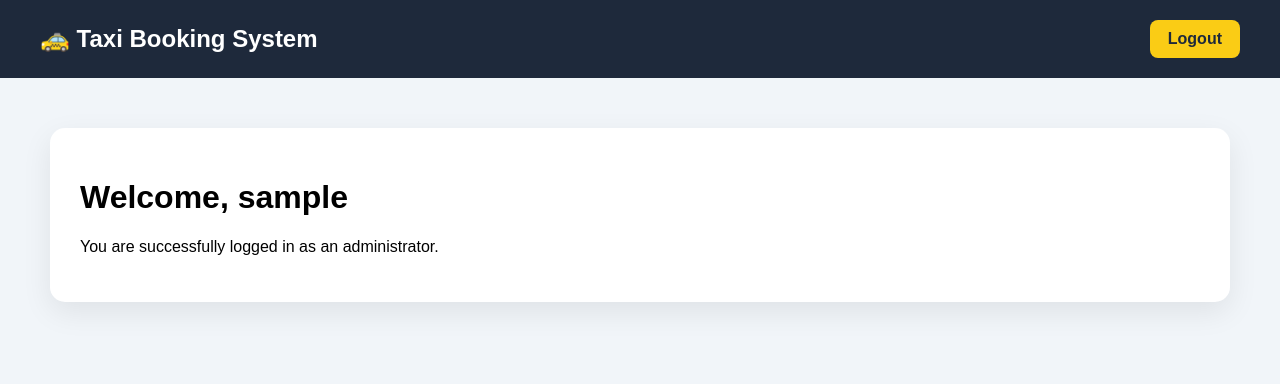
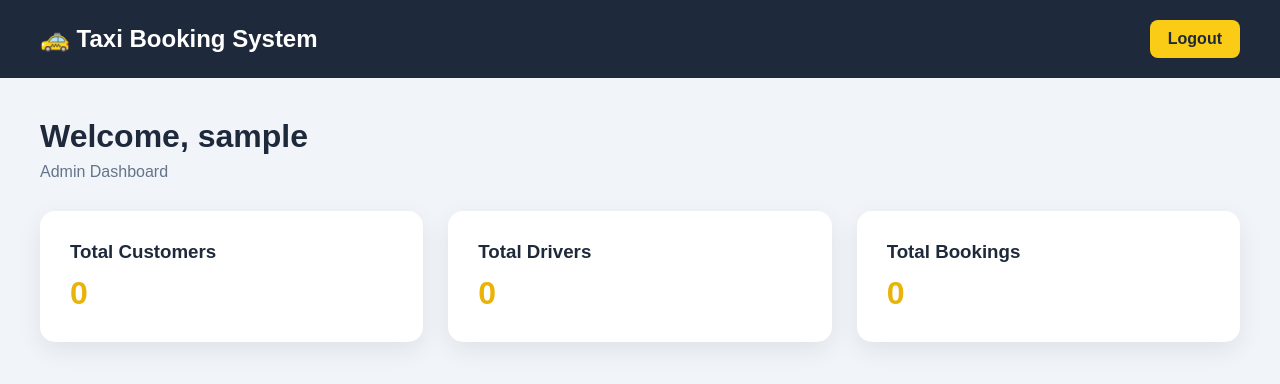
Before and after one commit to Avanipatel910/TaxiBookingSystem, a Django app: page /dashboard/ in a window 1280 px wide. Shown: the top 384 px of the page. Run offline with Django 5.2, Linux system fonts and the light colour scheme; the visitor is signed in with stand-in values (Sample User, id 1).

Commit message:
Task 5 - Create basic admin dashboard

```diff
--- a/templates/dashboard.html
+++ b/templates/dashboard.html
@@ -3,13 +3,20 @@
 <head>
     <meta charset="UTF-8">
     <meta name="viewport" content="width=device-width, initial-scale=1.0">
+
     <title>Admin Dashboard | Taxi Booking System</title>
 
     <style>
+        * {
+            margin: 0;
+            padding: 0;
+            box-sizing: border-box;
+        }
+
         body {
-            margin: 0;
             font-family: Arial, sans-serif;
             background: #f1f5f9;
+            color: #1e293b;
         }
 
         .navbar {
@@ -26,23 +33,61 @@
         }
 
         .logout {
+            background: #facc15;
             color: #1e293b;
-            background: #facc15;
+            text-decoration: none;
             padding: 10px 18px;
-            text-decoration: none;
             border-radius: 8px;
             font-weight: bold;
         }
 
         .container {
-            padding: 50px;
+            padding: 40px;
+        }
+
+        .welcome {
+            margin-bottom: 30px;
+        }
+
+        .welcome h1 {
+            margin-bottom: 8px;
+        }
+
+        .welcome p {
+            color: #64748b;
+        }
+
+        .cards {
+            display: grid;
+            grid-template-columns: repeat(3, 1fr);
+            gap: 25px;
         }
 
         .card {
             background: white;
             padding: 30px;
             border-radius: 15px;
-            box-shadow: 0 10px 30px rgba(0, 0, 0, .08);
+            box-shadow: 0 8px 25px rgba(0, 0, 0, 0.08);
+        }
+
+        .card h3 {
+            margin-bottom: 12px;
+        }
+
+        .number {
+            font-size: 32px;
+            font-weight: bold;
+            color: #eab308;
+        }
+
+        @media (max-width: 768px) {
+            .cards {
+                grid-template-columns: 1fr;
+            }
+
+            .container {
+                padding: 20px;
+            }
         }
     </style>
 </head>
@@ -58,10 +103,31 @@
     </div>
 
     <div class="container">
-        <div class="card">
+
+        <div class="welcome">
             <h1>Welcome, {{ request.user.username }}</h1>
-            <p>You are successfully logged in as an administrator.</p>
+            <p>Admin Dashboard</p>
         </div>
+
+        <div class="cards">
+
+            <div class="card">
+                <h3>Total Customers</h3>
+                <div class="number">0</div>
+            </div>
+
+            <div class="card">
+                <h3>Total Drivers</h3>
+                <div class="number">0</div>
+            </div>
+
+            <div class="card">
+                <h3>Total Bookings</h3>
+                <div class="number">0</div>
+            </div>
+
+        </div>
+
     </div>
 
 </body>
```
